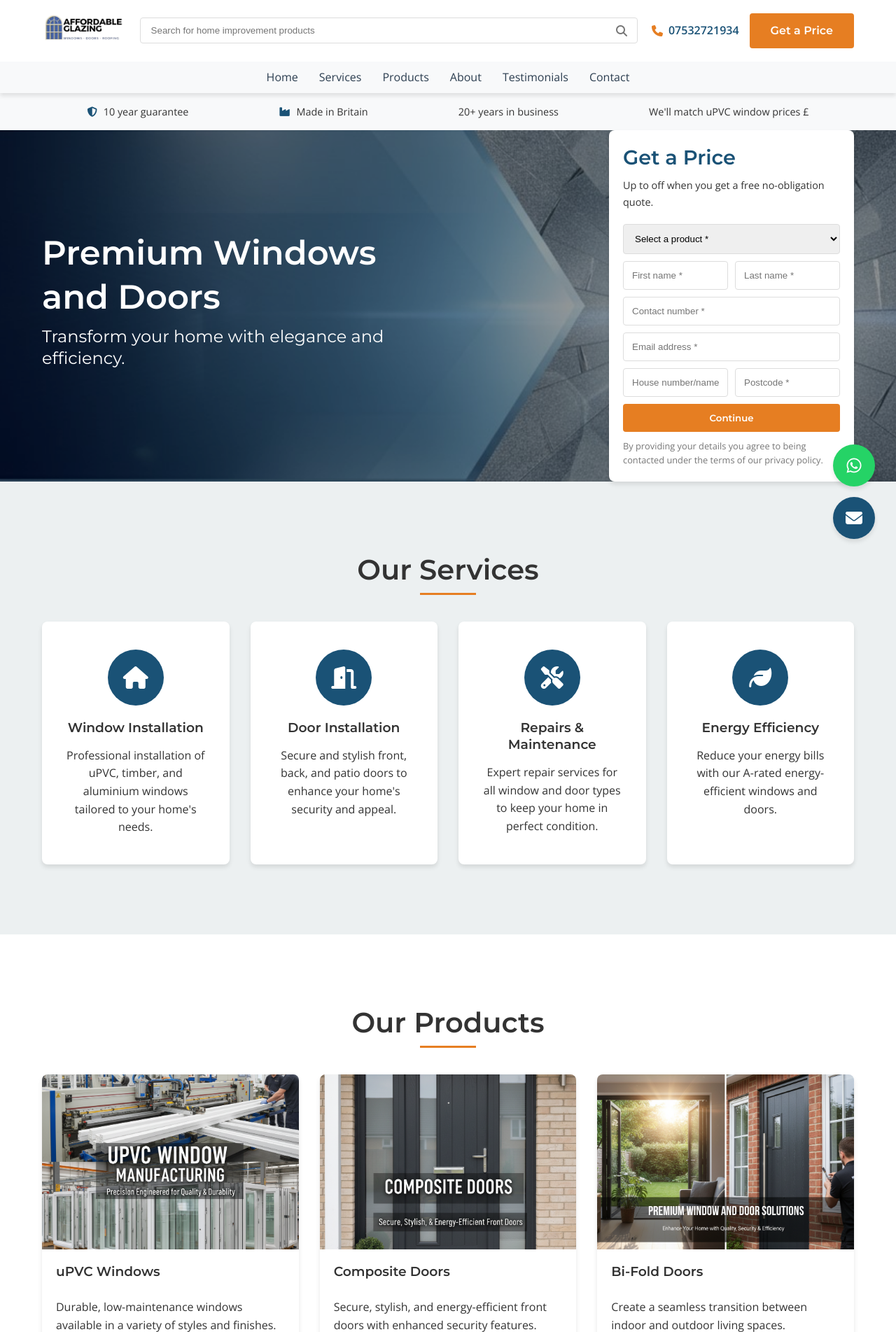
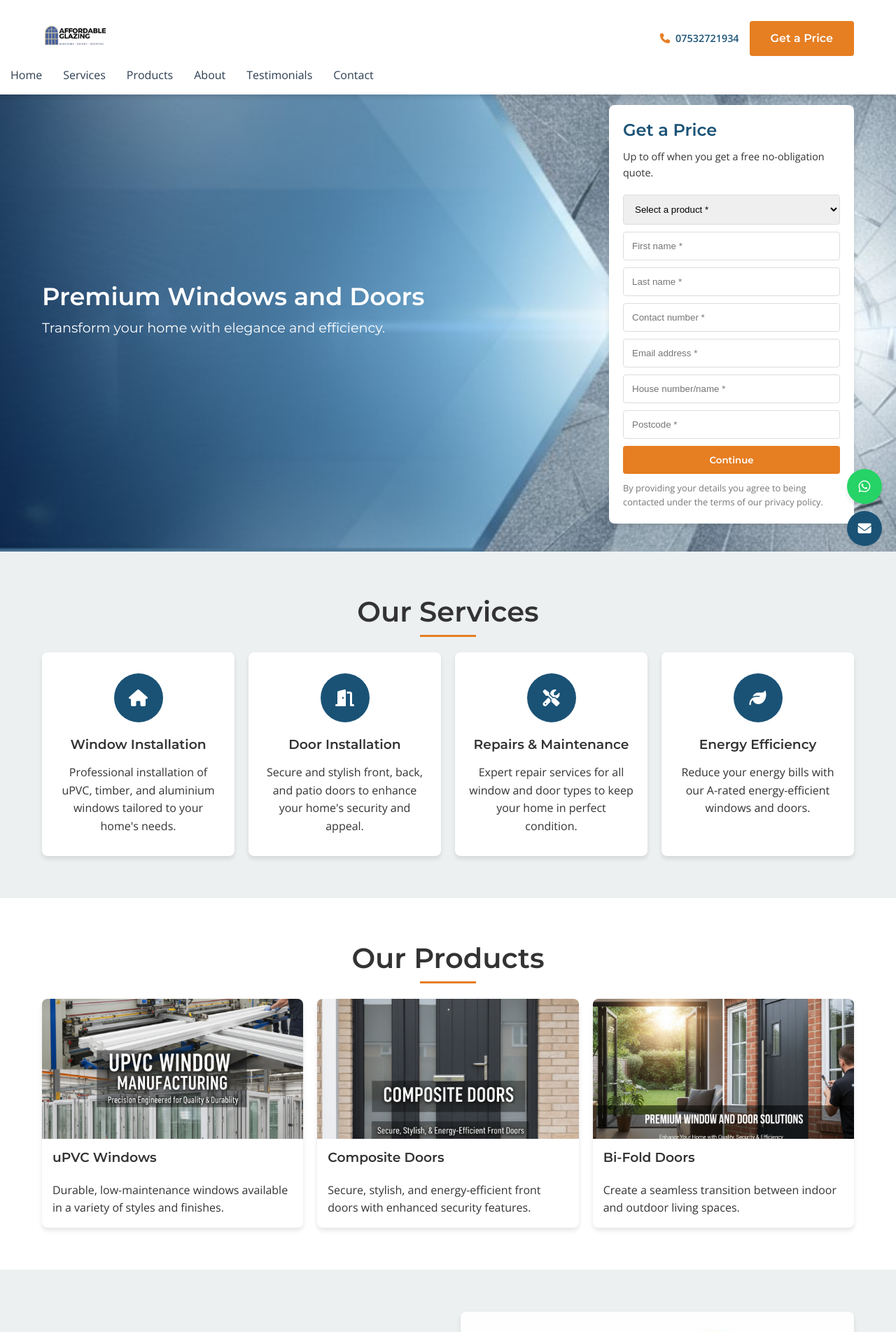
Before and after one commit to inam-1906/affordable-glazing-website., a Flask app: page / in a window 1280 px wide. Shown: the top 1903 px of the page at 70% size. Run offline with Flask 3, Linux system fonts and the light colour scheme.

Commit message:
First version of my website

```diff
--- a/static/css/style.css
+++ b/static/css/style.css
@@ -29,7 +28,7 @@
       line-height: 1.6;
       color: var(--text-color);
       overflow-x: hidden;
-    padding-top: 0; /* Dynamically set via JS for fixed header */
+      padding-top: 0;
     }
 
     h1, h2, h3, h4, h5, h6 {
@@ -48,8 +47,8 @@
 
     .section-title {
       text-align: center;
-    font-size: 2.5rem;
-    margin-bottom: 3rem;
+      font-size: 2rem;
+      margin-bottom: 2rem;
       position: relative;
     }
 
@@ -114,32 +102,12 @@
     .header .container {
       display: flex;
       align-items: center;
+      justify-content: space-between;
       padding: 15px 20px;
     }
 
     .logo img {
-    height: 50px;
-}
-
-.search-bar {
-    flex: 1;
-    margin: 0 20px;
-    position: relative;
-}
-
-.search-bar input {
-    width: 100%;
-    padding: 10px 40px 10px 15px;
-    border: 1px solid #ddd;
-    border-radius: 4px;
-}
-
-.search-bar .fas {
-    position: absolute;
-    right: 15px;
-    top: 50%;
-    transform: translateY(-50%);
-    color: var(--text-light);
+      height: 40px;
     }
 
     .header-right {
@@ -154,6 +122,7 @@
       text-decoration: none;
       color: var(--primary-color);
       font-weight: 600;
+      font-size: 0.9rem;
     }
 
     .phone-link i {
@@ -161,23 +130,55 @@
       color: var(--secondary-color);
     }
 
+    .mobile-menu-btn {
+      display: flex;
+      flex-direction: column;
+      cursor: pointer;
+      width: 30px;
+      height: 30px;
+      justify-content: space-between;
+    }
+
+    .mobile-menu-btn span {
+      width: 100%;
+      height: 3px;
+      background-color: var(--dark-color);
+      transition: var(--transition);
+    }
+
     .nav {
+      position: absolute;
+      top: 100%;
+      left: 0;
       width: 100%;
-    background-color: #f8f9fa;
+      background-color: var(--white);
+      box-shadow: 0 4px 6px rgba(0,0,0,0.1);
+      display: none;
+      z-index: 999;
+    }
+
+    .nav.active {
+      display: block;
     }
 
     .nav ul {
-    display: flex;
       list-style: none;
-    justify-content: center;
-    padding: 10px 0;
+      padding: 20px 0;
     }
 
     .nav ul li {
-    margin: 0 15px;
+      margin: 0;
+      text-align: center;
+      border-bottom: 1px solid #eee;
+    }
+
+    .nav ul li:last-child {
+      border-bottom: none;
     }
 
     .nav ul li a {
+      display: block;
+      padding: 15px 20px;
       text-decoration: none;
       color: var(--dark-color);
       font-weight: 500;
@@ -185,39 +186,27 @@
     }
 
     .nav ul li a:hover {
+      background-color: #f8f9fa;
       color: var(--secondary-color);
-}
-
-.mobile-menu-btn {
-    display: none;
-    flex-direction: column;
-    cursor: pointer;
-}
-
-.mobile-menu-btn span {
-    width: 25px;
-    height: 3px;
-    background-color: var(--dark-color);
-    margin: 3px 0;
-    transition: var(--transition);
     }
 
     /* Info Bar */
     .info-bar {
       background-color: #f8f9fa;
       padding: 10px 0;
-    font-size: 0.9rem;
+      font-size: 0.8rem;
       text-align: center;
+      margin-top: 70px;
     }
 
     .info-bar .container {
       display: flex;
-    justify-content: space-around;
       flex-wrap: wrap;
+      justify-content: center;
+      gap: 15px;
     }
 
     .info-bar span {
-    margin: 5px 15px;
       white-space: nowrap;
     }
 
@@ -234,17 +227,7 @@
       align-items: center;
       position: relative;
       color: var(--text-color);
-}
-
-.hero::before {
-    content: '';
-    position: absolute;
-    top: 0;
-    left: 0;
-    width: 100%;
-    height: 100%;
-    background: rgba(0, 0, 0, 0.4);
-    z-index: 1;
+      padding: 40px 0;
     }
 
     .hero .container {
@@ -254,24 +237,22 @@
 
     .hero-grid {
       display: flex;
-    justify-content: space-between;
-    align-items: center;
-    gap: 20px;
+      flex-direction: column;
+      gap: 30px;
     }
 
     .hero-text {
-    max-width: 500px;
       color: var(--white);
-    text-align: left;
+      text-align: center;
     }
 
     .hero-text h1 {
-    font-size: 3rem;
+      font-size: 2.2rem;
       margin-bottom: 10px;
     }
 
     .hero-text h3 {
-    font-size: 1.5rem;
+      font-size: 1.2rem;
       font-weight: 400;
     }
 
@@ -279,13 +260,12 @@
       background-color: var(--white);
       padding: 20px;
       border-radius: 8px;
-    max-width: 350px;
       box-shadow: var(--shadow);
     }
 
     .hero-form h2 {
       color: var(--primary-color);
-    font-size: 1.8rem;
+      font-size: 1.5rem;
       margin-bottom: 10px;
     }
 
@@ -311,12 +291,8 @@
     .name-fields,
     .address-fields {
       display: flex;
+      flex-direction: column;
       gap: 10px;
-}
-
-.name-fields input,
-.address-fields input {
-    flex: 1;
     }
 
     .hero-form small {
@@ -328,19 +304,19 @@
 
     /* Services Section */
     .services {
-    padding: 100px 0;
+      padding: 60px 0;
       background-color: var(--light-color);
     }
 
     .services-grid {
       display: grid;
-    grid-template-columns: repeat(auto-fit, minmax(250px, 1fr));
-    gap: 30px;
+      grid-template-columns: 1fr;
+      gap: 20px;
     }
 
     .service-card {
       background-color: var(--white);
-    padding: 40px 30px;
+      padding: 30px 20px;
       border-radius: 8px;
       text-align: center;
       box-shadow: var(--shadow);
@@ -348,12 +324,12 @@
     }
 
     .service-card:hover {
-    transform: translateY(-10px);
+      transform: translateY(-5px);
     }
 
     .service-icon {
-    width: 80px;
-    height: 80px;
+      width: 70px;
+      height: 70px;
       background-color: var(--primary-color);
       border-radius: 50%;
       display: flex;
@@ -363,7 +339,7 @@
     }
 
     .service-icon i {
-    font-size: 2rem;
+      font-size: 1.5rem;
       color: var(--white);
     }
 
@@ -373,13 +349,13 @@
 
     /* Products Section */
     .products {
-    padding: 100px 0;
+      padding: 60px 0;
     }
 
     .products-grid {
       display: grid;
-    grid-template-columns: repeat(auto-fit, minmax(300px, 1fr));
-    gap: 30px;
+      grid-template-columns: 1fr;
+      gap: 20px;
     }
 
     .product-card {
@@ -391,11 +367,11 @@
     }
 
     .product-card:hover {
-    transform: translateY(-10px);
+      transform: translateY(-5px);
     }
 
     .product-image {
-    height: 250px;
+      height: 200px;
       overflow: hidden;
     }
 
@@ -407,28 +383,27 @@
     }
 
     .product-card:hover .product-image img {
-    transform: scale(1.1);
+      transform: scale(1.05);
     }
 
     .product-card h3 {
-    padding: 20px 20px 10px;
+      padding: 15px 15px 5px;
     }
 
     .product-card p {
-    padding: 0 20px 20px;
+      padding: 0 15px 15px;
     }
 
     /* About Section */
     .about {
-    padding: 100px 0;
+      padding: 60px 0;
       background-color: var(--light-color);
     }
 
     .about-content {
-    display: grid;
-    grid-template-columns: 1fr 1fr;
-    gap: 50px;
-    align-items: center;
+      display: flex;
+      flex-direction: column;
+      gap: 30px;
     }
 
     .about-text ul {
@@ -718,23 +693,23 @@
     /* Floating Buttons */
     .floating-buttons {
       position: fixed;
-    bottom: 30px;
-    right: 30px;
+      bottom: 20px;
+      right: 20px;
       z-index: 100;
       display: flex;
       flex-direction: column;
-    gap: 15px;
+      gap: 10px;
     }
 
     .whatsapp-btn, .email-btn {
-    width: 60px;
-    height: 60px;
+      width: 50px;
+      height: 50px;
       border-radius: 50%;
       display: flex;
       align-items: center;
       justify-content: center;
       color: var(--white);
-    font-size: 1.5rem;
+      font-size: 1.2rem;
       box-shadow: var(--shadow);
       transition: var(--transition);
       text-decoration: none;
@@ -749,164 +724,113 @@
     }
 
     .whatsapp-btn:hover, .email-btn:hover {
-    transform: translateY(-5px);
+      transform: translateY(-3px);
     }
 
-/* Responsive Design */
-@media (max-width: 992px) {
+    /* Desktop Styles */
+    @media (min-width: 768px) {
       .section-title {
-        font-size: 2rem;
+        font-size: 2.5rem;
       }
 
       .hero-grid {
-        flex-direction: column;
+        flex-direction: row;
         align-items: center;
       }
 
       .hero-text {
-        order: 2;
-        text-align: center;
-        margin-bottom: 20px;
-    }
-
-    .hero-text h1 {
-        font-size: 2.5rem;
-    }
-
-    .hero-text h3 {
-        font-size: 1.2rem;
+        text-align: left;
+        flex: 1;
       }
 
       .hero-form {
-        order: 1;
-        max-width: 100%;
+        flex: 0 0 350px;
+      }
+
+      .services-grid {
+        grid-template-columns: repeat(2, 1fr);
+      }
+
+      .products-grid {
+        grid-template-columns: repeat(2, 1fr);
       }
 
       .about-content {
-        grid-template-columns: 1fr;
+        flex-direction: row;
+        align-items: center;
       }
 
       .contact-content {
-        grid-template-columns: 1fr;
+        flex-direction: row;
       }
 
-    .info-bar .container {
-        justify-content: center;
-    }
-
-    .info-bar span {
-        margin: 5px 10px;
+      .footer-content {
+        grid-template-columns: repeat(2, 1fr);
       }
     }
 
-@media (max-width: 768px) {
-    .header .container {
-        flex-wrap: wrap;
+    @media (min-width: 992px) {
+      .services-grid {
+        grid-template-columns: repeat(4, 1fr);
+      }
+
+      .products-grid {
+        grid-template-columns: repeat(3, 1fr);
+      }
+
+      .footer-content {
+        grid-template-columns: repeat(4, 1fr);
+      }
+
+      .nav {
+        position: static;
+        display: block;
+        width: auto;
+        background-color: transparent;
+        box-shadow: none;
+      }
+
+      .nav ul {
+        display: flex;
+        padding: 0;
+      }
+
+      .nav ul li {
+        margin: 0 15px;
+        border-bottom: none;
+      }
+
+      .nav ul li a {
+        padding: 0;
+      }
+
+      .nav ul li a:hover {
+        background-color: transparent;
+      }
+
+      .mobile-menu-btn {
+        display: none;
       }
 
       .search-bar {
-        order: 3;
-        width: 100%;
-        margin: 10px 0 0;
+        display: block;
+        flex: 1;
+        margin: 0 20px;
+        position: relative;
       }
 
-    .header-right {
-        gap: 10px;
+      .search-bar input {
+        width: 100%;
+        padding: 10px 40px 10px 15px;
+        border: 1px solid #ddd;
+        border-radius: 4px;
       }
 
-    .mobile-menu-btn {
-        display: flex;
-    }
-
-    .nav {
+      .search-bar .fas {
         position: absolute;
-        top: 100%;
-        left: 0;
-        width: 100%;
-        background-color: #f8f9fa;
-        box-shadow: 0 4px 6px rgba(0,0,0,0.1);
-        display: none;
-    }
-
-    .nav.active {
-        display: block;
-    }
-
-    .nav ul {
-        flex-direction: column;
-        padding: 20px 0;
-    }
-
-    .nav ul li {
-        margin: 10px 0;
-        text-align: center;
-    }
-
-    .services-grid {
-        grid-template-columns: 1fr;
-    }
-
-    .products-grid {
-        grid-template-columns: 1fr;
-    }
-
-    .floating-buttons {
-        bottom: 20px;
-        right: 20px;
-    }
-
-    .whatsapp-btn, .email-btn {
-        width: 50px;
-        height: 50px;
-        font-size: 1.2rem;
-    }
-
-    .name-fields, .address-fields {
-        flex-direction: column;
-        gap: 10px;
-    }
-
-    .info-bar .container {
-        flex-direction: column;
-        align-items: center;
+        right: 15px;
+        top: 50%;
+        transform: translateY(-50%);
+        color: var(--text-light);
       }
     }
-
-@media (max-width: 576px) {
-    .container {
-        padding: 0 15px;
-    }
-
-    .section-title {
-        font-size: 1.8rem;
-    }
-
-    .hero {
-        min-height: 400px;
-    }
-
-    .hero-text h1 {
-        font-size: 2rem;
-    }
-
-    .hero-text h3 {
-        font-size: 1rem;
-    }
-
-    .testimonial-content {
-        padding: 30px 20px;
-    }
-
-    .contact-form {
-        padding: 30px 20px;
-    }
-
-    .footer-content {
-        grid-template-columns: 1fr;
-    }
-
-    .info-bar span {
-        font-size: 0.8rem;
-        margin: 5px;
-    }
-}
--- a/templates/index.html
+++ b/templates/index.html
@@ -8,7 +8,7 @@
   <meta name="keywords" content="Affordable Glazing Systems, uPVC Windows, Composite Doors, Double Glazing, Conservatories, Roofline, Window Installation UK, Door Installation Hackbridge, Energy Efficient Windows">
   <meta name="author" content="Affordable Glazing Systems">
   <meta name="robots" content="index, follow">
-
+<link rel="stylesheet" href="{{ url_for('static', filename='css/style.css') }}">
   <link rel="canonical" href="https://www.affordableglazingsystems.co.uk/">
 
   <meta property="og:title" content="Affordable Glazing Systems | Premium Windows & Doors">
@@ -33,35 +33,11 @@
     gtag('config', 'G-XXXXXXXXXX'); // replace with your Google Analytics ID
   </script>
 
-  <link rel="stylesheet" href="{{ url_for('static', filename='css/style.css') }}">
+  <style>
+
+  </style>
   <link rel="stylesheet" href="https://cdnjs.cloudflare.com/ajax/libs/font-awesome/6.4.0/css/all.min.css">
   <link href="https://fonts.googleapis.com/css2?family=Montserrat:wght@300;400;500;600;700&family=Open+Sans:wght@300;400;600&display=swap" rel="stylesheet">
-
-  <script type="application/ld+json">
-  {
-    "@context": "https://schema.org",
-    "@type": "LocalBusiness",
-    "name": "Affordable Glazing Systems",
-    "image": "https://www.affordableglazingsystems.co.uk/static/images/logo.png",
-    "url": "https://www.affordableglazingsystems.co.uk/",
-    "telephone": "07532721934",
-    "email": "affordableglazingsys@gmail.com",
-    "address": {
-      "@type": "PostalAddress",
-      "streetAddress": "Unit 7, Sutton Business Park, Restmorway",
-      "addressLocality": "Hackbridge",
-      "postalCode": "SM6 7AH",
-      "addressCountry": "GB"
-    },
-    "priceRange": "$$",
-    "openingHours": "Mo-Fr 09:00-17:00",
-    "sameAs": [
-      "https://www.facebook.com/",
-      "https://www.instagram.com/",
-      "https://twitter.com/"
-    ]
-  }
-  </script>
 </head>
 <body>
     <header class="header">
@@ -69,7 +45,7 @@
             <div class="logo">
                 <img src="{{ url_for('static', filename='images/logo.png') }}" alt="Premium Windows & Doors">
             </div>
-            <div class="search-bar">
+            <div class="search-bar" style="display: none;">
                 <input type="text" placeholder="Search for home improvement products">
                 <i class="fas fa-search"></i>
             </div>
@@ -79,11 +55,11 @@
                     <span>07532721934</span>
                 </a>
                 <a href="#home" class="btn btn-primary">Get a Price</a>
-            </div>
-            <div class="mobile-menu-btn">
-                <span></span>
-                <span></span>
-                <span></span>
+                <div class="mobile-menu-btn">
+                    <span></span>
+                    <span></span>
+                    <span></span>
+                </div>
             </div>
         </div>
         <nav class="nav">
@@ -370,7 +346,7 @@
                     <div class="footer-logo">
                         <img src="{{ url_for('static', filename='images/logo.png') }}" alt="Premium Windows & Doors">
                     </div>
-                    <p>Providing premium window and door solutions for over 20 years. Quality, reliability, and customer satisfaction guaranteed.</p>
+                    <p>Your trusted partner for premium windows and doors in Hackbridge and surrounding areas.</p>
                 </div>
                 <div class="footer-column">
                     <h3>Quick Links</h3>
@@ -383,13 +359,13 @@
                     </ul>
                 </div>
                 <div class="footer-column">
-                    <h3>Services</h3>
+                    <h3>Our Services</h3>
                     <ul>
                         <li><a href="#">Window Installation</a></li>
                         <li><a href="#">Door Installation</a></li>
-                        <li><a href="#">Window Repairs</a></li>
-                        <li><a href="#">Door Repairs</a></li>
                         <li><a href="#">Conservatories</a></li>
+                        <li><a href="#">Repairs & Maintenance</a></li>
+                        <li><a href="#">Energy Efficiency</a></li>
                     </ul>
                 </div>
                 <div class="footer-column">
@@ -397,12 +373,12 @@
                     <ul>
                         <li><i class="fas fa-phone"></i> 07532721934</li>
                         <li><i class="fas fa-envelope"></i> affordableglazingsys@gmail.com</li>
-                        <li><i class="fas fa-map-marker-alt"></i>Unit 7, Sutton Business Park, Restmorway, Hackbridge, SM6 7AH</li>
+                        <li><i class="fas fa-map-marker-alt"></i> Unit 7, Sutton Business Park, Restmorway, Hackbridge, SM6 7AH</li>
                     </ul>
                 </div>
             </div>
             <div class="footer-bottom">
-                <p>&copy; 2023 Premium Windows & Doors. All rights reserved.</p>
+                <p>&copy; 2023 Affordable Glazing Systems. All rights reserved.</p>
             </div>
         </div>
     </footer>
@@ -416,6 +392,91 @@
         </a>
     </div>
 
-    <script src="{{ url_for('static', filename='js/script.js') }}"></script>
+    <script>
+        // Mobile Menu Toggle
+        const mobileMenuBtn = document.querySelector('.mobile-menu-btn');
+        const nav = document.querySelector('.nav');
+
+        mobileMenuBtn.addEventListener('click', () => {
+            nav.classList.toggle('active');
+
+            // Animate hamburger icon
+            const spans = mobileMenuBtn.querySelectorAll('span');
+            if (nav.classList.contains('active')) {
+                spans[0].style.transform = 'rotate(45deg) translate(5px, 5px)';
+                spans[1].style.opacity = '0';
+                spans[2].style.transform = 'rotate(-45deg) translate(7px, -6px)';
+            } else {
+                spans[0].style.transform = 'none';
+                spans[1].style.opacity = '1';
+                spans[2].style.transform = 'none';
+            }
+        });
+
+        // Testimonial Slider
+        const testimonials = document.querySelectorAll('.testimonial');
+        const dots = document.querySelectorAll('.dot');
+        let currentSlide = 0;
+
+        function showSlide(n) {
+            testimonials.forEach(testimonial => testimonial.classList.remove('active'));
+            dots.forEach(dot => dot.classList.remove('active'));
+
+            currentSlide = (n + testimonials.length) % testimonials.length;
+
+            testimonials[currentSlide].classList.add('active');
+            dots[currentSlide].classList.add('active');
+        }
+
+        dots.forEach((dot, index) => {
+            dot.addEventListener('click', () => {
+                showSlide(index);
+            });
+        });
+
+        // Auto slide testimonials
+        setInterval(() => {
+            showSlide(currentSlide + 1);
+        }, 5000);
+
+        // Header scroll effect
+        window.addEventListener('scroll', () => {
+            const header = document.querySelector('.header');
+            if (window.scrollY > 100) {
+                header.style.padding = '10px 0';
+                header.style.boxShadow = '0 4px 6px rgba(0, 0, 0, 0.1)';
+            } else {
+                header.style.padding = '15px 0';
+                header.style.boxShadow = '0 4px 6px rgba(0, 0, 0, 0.1)';
+            }
+        });
+
+        // Smooth scrolling for anchor links
+        document.querySelectorAll('a[href^="#"]').forEach(anchor => {
+            anchor.addEventListener('click', function(e) {
+                e.preventDefault();
+
+                const targetId = this.getAttribute('href');
+                if (targetId === '#') return;
+
+                const targetElement = document.querySelector(targetId);
+                if (targetElement) {
+                    window.scrollTo({
+                        top: targetElement.offsetTop - 100,
+                        behavior: 'smooth'
+                    });
+
+                    // Close mobile menu if open
+                    if (nav.classList.contains('active')) {
+                        nav.classList.remove('active');
+                        const spans = mobileMenuBtn.querySelectorAll('span');
+                        spans[0].style.transform = 'none';
+                        spans[1].style.opacity = '1';
+                        spans[2].style.transform = 'none';
+                    }
+                }
+            });
+        });
+    </script>
 </body>
 </html>
```
Also changed, not shown: other parts of static/css/style.css (+32 -40 lines). Lines whose indentation alone changed are shown as unchanged.
